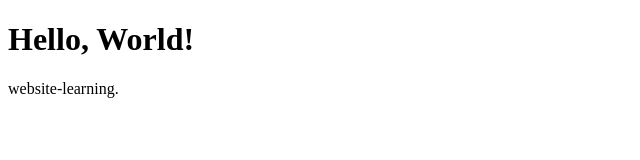
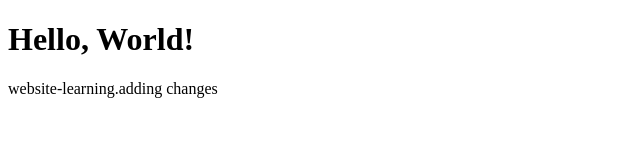
Before and after one commit to mohit13100/CI-CD-pipe, a plain HTML site: page index.html in a window 1280 px wide. Shown: the whole page, without its empty margins (0-640 px from the left). Drawn offline with Linux system fonts and the light colour scheme.

Commit message:
Update index.html

```diff
--- a/index.html
+++ b/index.html
@@ -7,6 +7,6 @@
 </head>
 <body>
     <h1>Hello, World!</h1>
-    <p>website-learning.</p>
+    <p>website-learning.adding changes</p>
 </body>
 </html>
```
